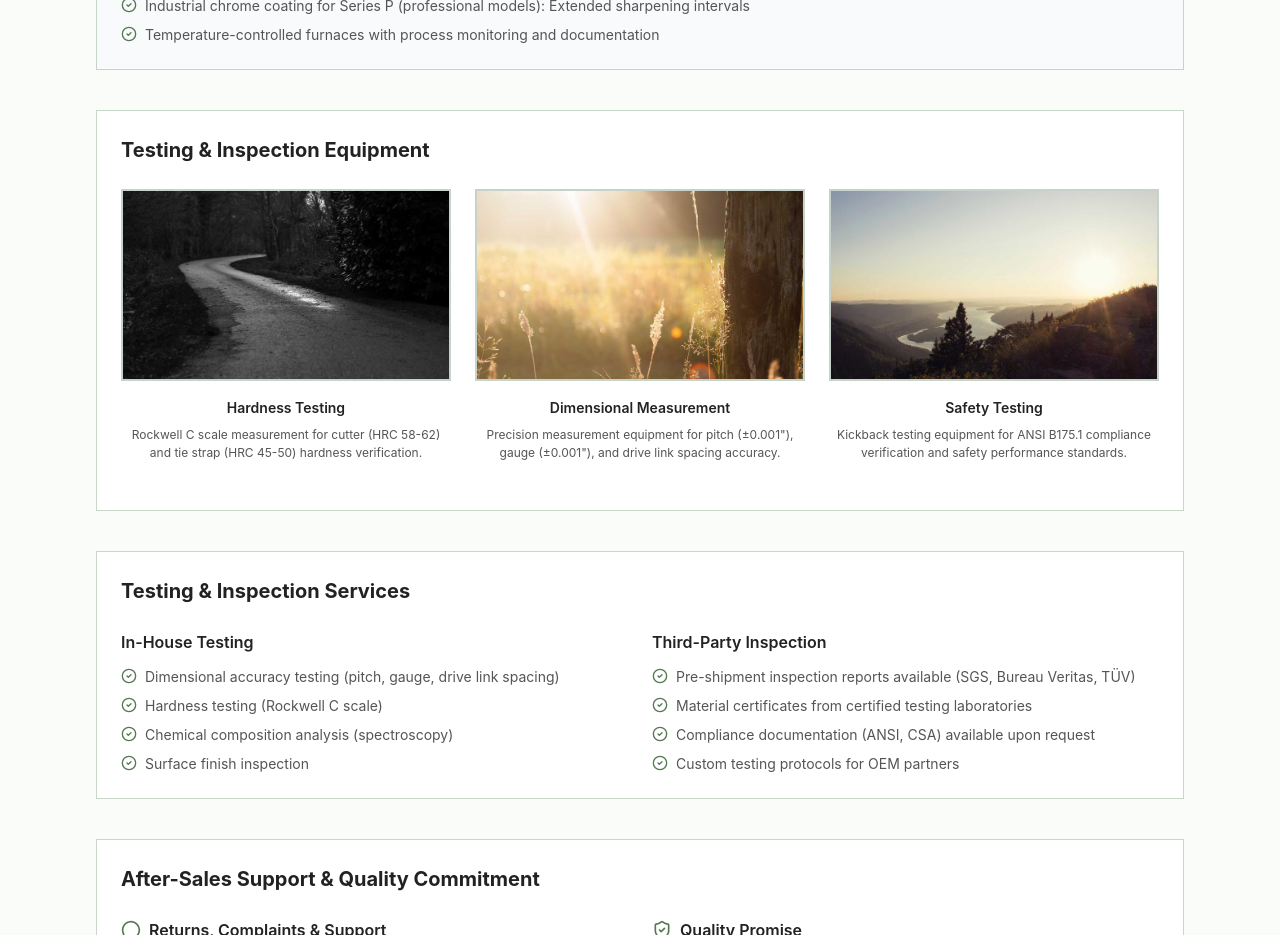
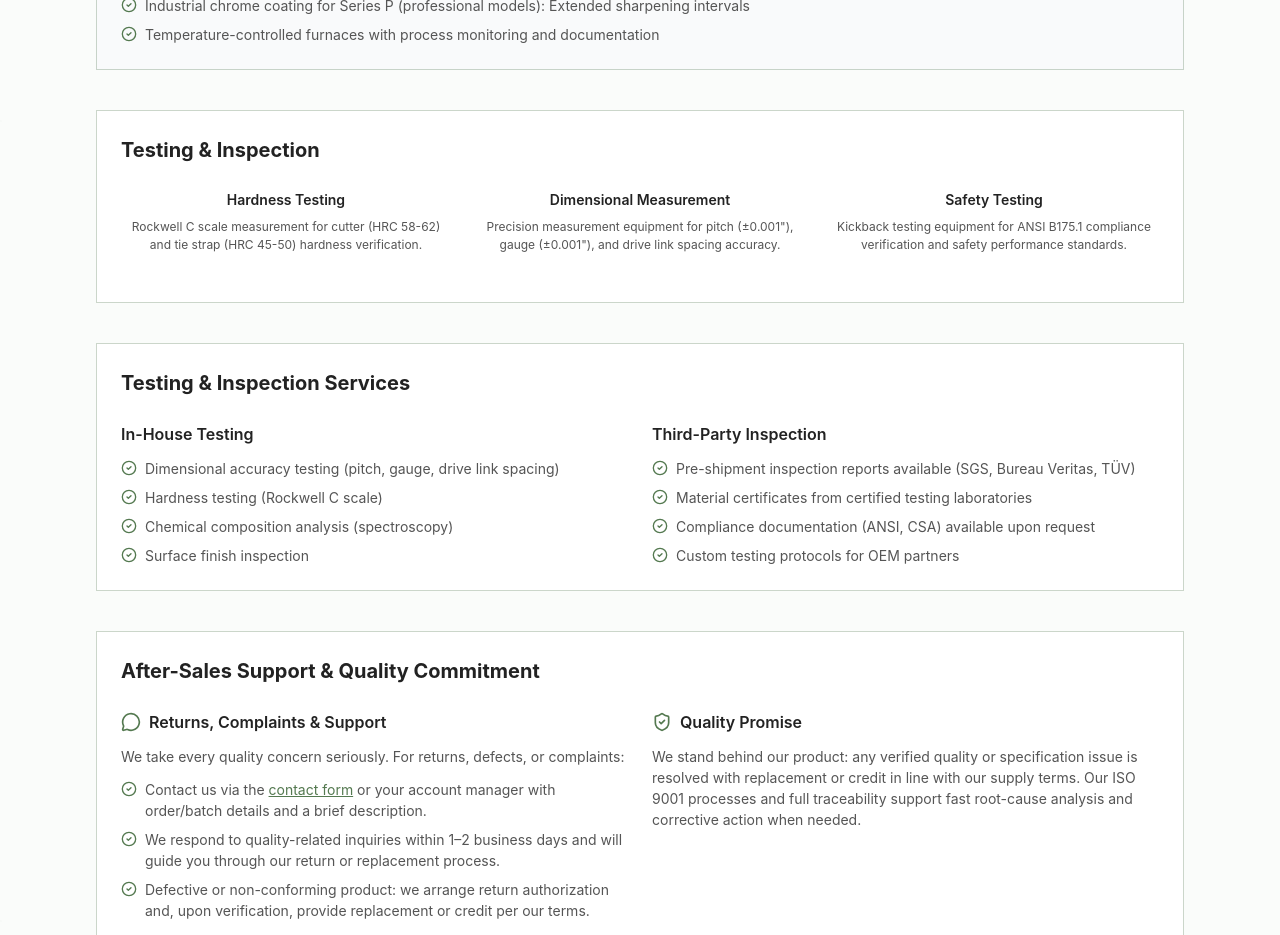
Before and after one commit to LoganOYoung/chainsaw-chain-supplier-borealgrit, a Next.js app: page /quality in a window 1280 px wide. Shown: the part 3080-4015 px from the top of the page. Built offline with nearby package versions, Linux system fonts and the light colour scheme.

Commit message:
Quality page: remove Testing & Inspection images, rename section to Testing & Inspection
Co-authored-by: Cursor <cursoragent@cursor.com>

```diff
--- a/app/quality/page.tsx
+++ b/app/quality/page.tsx
@@ -342,46 +342,19 @@ export default function QualityPage() {
           </div>
         </section>
 
-        {/* Testing & Inspection Equipment */}
+        {/* Testing & Inspection */}
         <section className="mb-10 bg-white border border-forest-brand/30 rounded-none p-6">
-          <h2 className="text-xl font-bold text-text-main mb-6">Testing & Inspection Equipment</h2>
+          <h2 className="text-xl font-bold text-text-main mb-6">Testing & Inspection</h2>
           <div className="grid md:grid-cols-3 gap-6 mb-6">
             <div className="text-center">
-              <div className="relative w-full h-48 mb-4 bg-gray-50 border-2 border-forest-brand/30 rounded-none overflow-hidden">
-                <Image
-                  src="/images/quality/hardness-testing-equipment.jpg"
-                  alt="Hardness testing equipment (Rockwell C scale) for measuring chain cutter and tie strap hardness"
-                  fill
-                  className="object-cover"
-                  sizes="(max-width: 768px) 100vw, 33vw"
-                />
-              </div>
               <h3 className="font-semibold text-text-main mb-2 text-sm">Hardness Testing</h3>
               <p className="text-xs text-text-body">Rockwell C scale measurement for cutter (HRC 58-62) and tie strap (HRC 45-50) hardness verification.</p>
             </div>
             <div className="text-center">
-              <div className="relative w-full h-48 mb-4 bg-gray-50 border-2 border-forest-brand/30 rounded-none overflow-hidden">
-                <Image
-                  src="/images/quality/dimensional-measurement.jpg"
-                  alt="Precision dimensional measurement equipment for pitch, gauge, and drive link spacing accuracy"
-                  fill
-                  className="object-cover"
-                  sizes="(max-width: 768px) 100vw, 33vw"
-                />
-              </div>
               <h3 className="font-semibold text-text-main mb-2 text-sm">Dimensional Measurement</h3>
               <p className="text-xs text-text-body">Precision measurement equipment for pitch (±0.001&quot;), gauge (±0.001&quot;), and drive link spacing accuracy.</p>
             </div>
             <div className="text-center">
-              <div className="relative w-full h-48 mb-4 bg-gray-50 border-2 border-forest-brand/30 rounded-none overflow-hidden">
-                <Image
-                  src="/images/quality/safety-testing.jpg"
-                  alt="Kickback safety testing equipment for ANSI B175.1 compliance verification"
-                  fill
-                  className="object-cover"
-                  sizes="(max-width: 768px) 100vw, 33vw"
-                />
-              </div>
               <h3 className="font-semibold text-text-main mb-2 text-sm">Safety Testing</h3>
               <p className="text-xs text-text-body">Kickback testing equipment for ANSI B175.1 compliance verification and safety performance standards.</p>
             </div>
```
